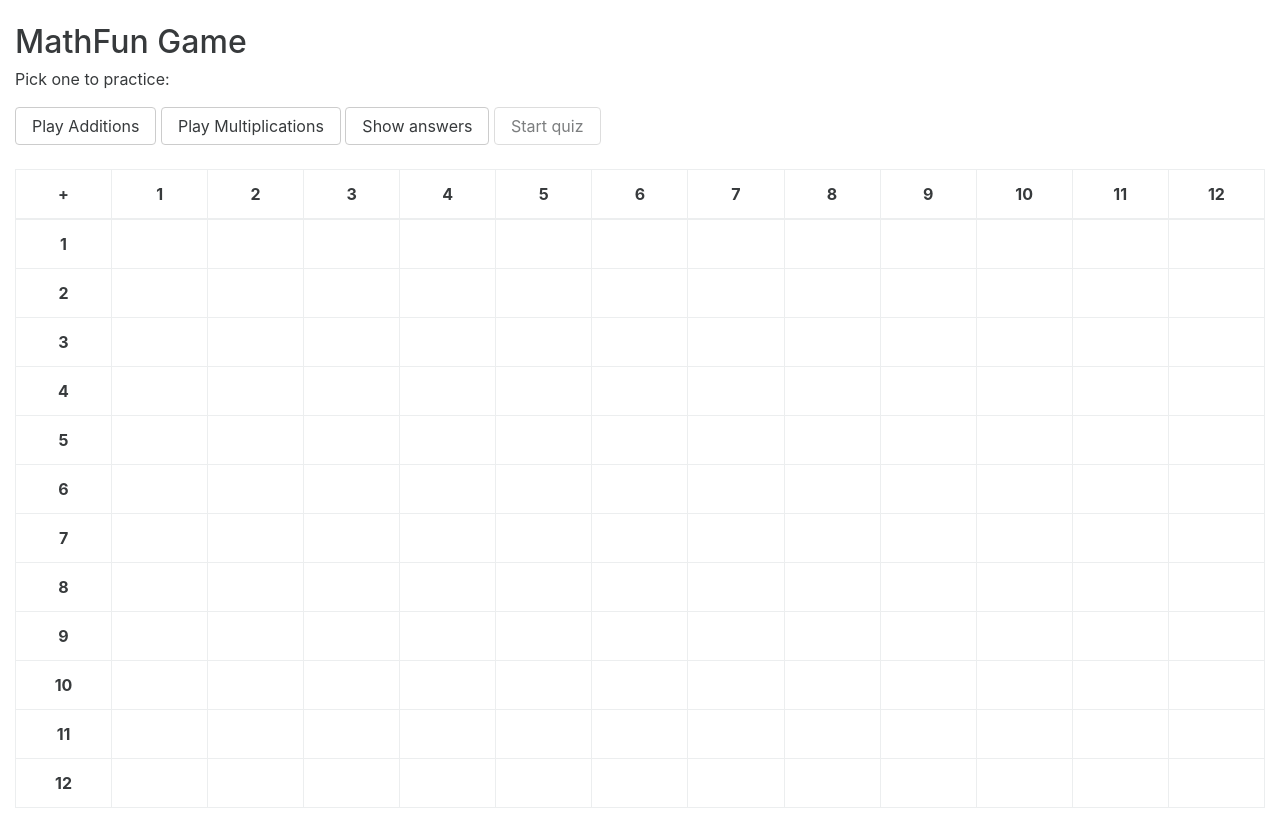
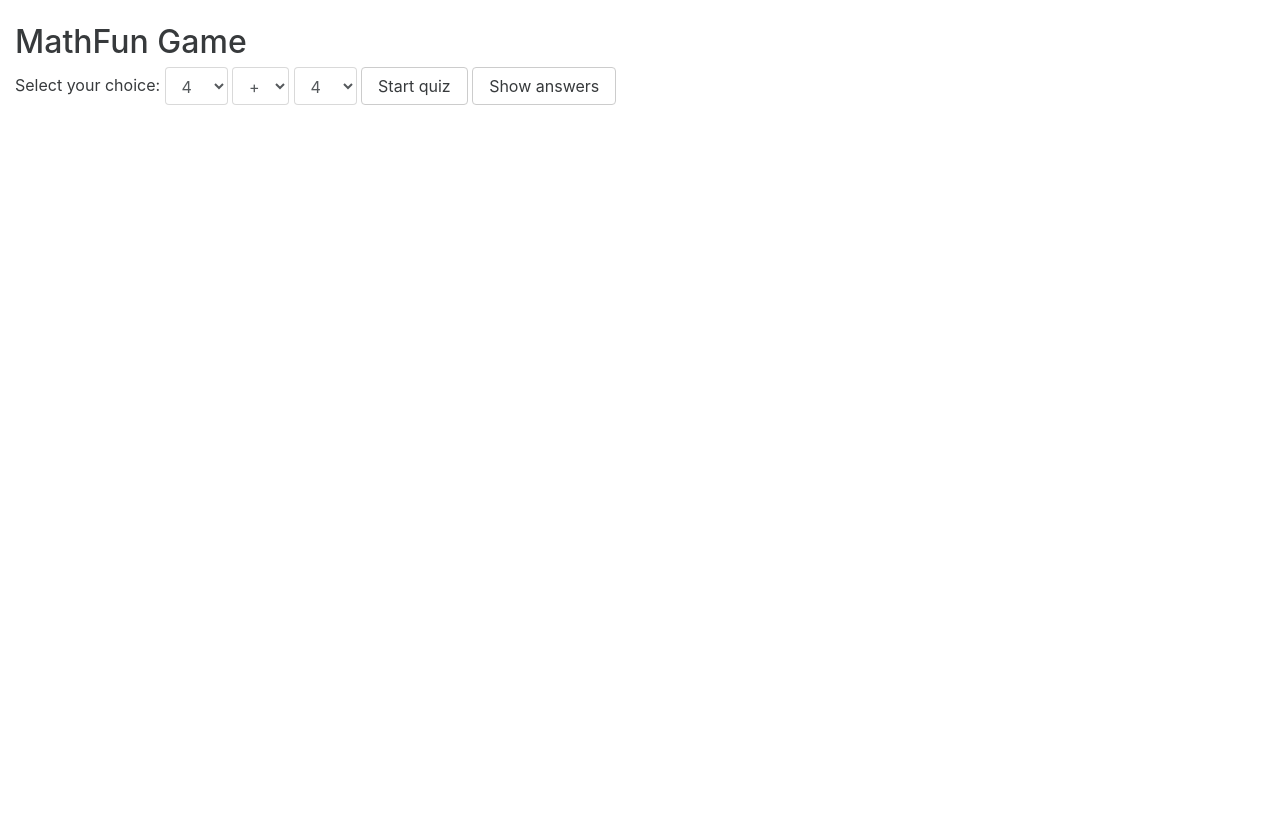
Before and after one commit to aminehaddad/mf-game, a Django app: page /game/ in a window 1280 px wide. After the commit the page ends 105 px from the top, so only its background shows below. Run offline with Django 3.2, Linux system fonts and the light colour scheme; lists and menus that the app fills with data are empty; some libraries are stand-ins or nearby versions.

Commit message:
Game now only shows "start quiz" and "show answers". Set global variables gameSettings and gameData. Moved functions outside of .ready().

```diff
--- a/mathfun/mf_game/templates/mf_game/game.html
+++ b/mathfun/mf_game/templates/mf_game/game.html
@@ -11,13 +11,43 @@
 			<div class="col-xs-12 col-sm-12">
 				<br>
 				<h2>MathFun Game</h2>
-				<p>Pick one to practice:</p>
-				<button type="button" class="btn btn-secondary action-start-additions">Play Additions</button>
-				<button type="button" class="btn btn-secondary action-start-multiplications">Play Multiplications</button>
+				<div class="form-group form-inline">
+					<label for="selectedNumber1">Select your choice:</label>
+					<select class="form-control" id="selectedNumber1">
+						<option value="1">1</option>
+						<option value="2">2</option>
+						<option value="3">3</option>
+						<option value="4">4</option>
+						<option value="5">5</option>
+						<option value="6">6</option>
+						<option value="7">7</option>
+						<option value="8">8</option>
+						<option value="9">9</option>
+						<option value="10">10</option>
+						<option value="11">11</option>
+						<option value="12">12</option>
+					</select>
+					<select class="form-control" id="selectedOperator">
+						<option value="additions">+</option>
+						<option value="multiplications">x</option>
+					</select>
+					<select class="form-control" id="selectedNumber2">
+						<option value="1">1</option>
+						<option value="2">2</option>
+						<option value="3">3</option>
+						<option value="4">4</option>
+						<option value="5">5</option>
+						<option value="6">6</option>
+						<option value="7">7</option>
+						<option value="8">8</option>
+						<option value="9">9</option>
+						<option value="10">10</option>
+						<option value="11">11</option>
+						<option value="12">12</option>
+					</select>
+					<button type="button" class="btn btn-secondary action-start-quiz">Start quiz</button>
 					<button type="button" class="btn btn-secondary action-show-answers">Show answers</button>
-				<button type="button" class="btn btn-secondary action-start-quiz" disabled>Start quiz</button>
-				<br>
-				<br>
+				</div>
 			</div>
 		</div>
 		<div class="row">
@@ -27,18 +57,55 @@
 			</div>
 		</div>
 	</div>
+
+	<!-- Question modal -->
+	<div class="modal fade" id="questionModal" tabindex="-1" role="dialog" aria-labelledby="questionModalLabel" aria-hidden="true" data-keyboard="false" data-backdrop="static">
+		<div class="modal-dialog" role="document">
+			<div class="modal-content">
+				<div class="modal-header">
+					<h4 class="modal-title" id="questionModalLabel">Question: loading..</h4>
+				</div>
+				<div class="modal-body">
+					<div class="form-group">
+						<label for="answerInput" class="col-form-label">Answer:</label>
+						<div class="">
+							<input class="form-control" type="number" id="answerInput" value="">
+						</div>
+					</div>
+				</div>
+				<div class="modal-footer">
+					<button type="button" class="btn btn-primary action-next-question">Next</button>
+				</div>
+			</div>
+		</div>
+	</div>
 {% endblock %}
 
 {% block body_footer %}
 	<script>
-		$(document).ready(function() {
 		// Game settings
 		var gameSettings = {
 			"id": "#table-math-container",
-				"rows": 12,
-				"columns": 12,
+			"rows": 4,
+			"columns": 4,
 			"type": "additions",
 		};
+
+		var gameData = {
+			"questions": [],
+			"answers": [],
+
+			"currentQuestion": "",
+			"currentAnswer": "",
+		};
+
+		// Setup default values of gameSettings when document loads
+		$(document).ready(function() {
+			// Default to gameSettings values for rows/columns/type
+			$("#selectedNumber1 option[value=" + gameSettings.rows + "]").prop("selected", true);
+			$("#selectedNumber2 option[value=" + gameSettings.columns + "]").prop("selected", true);
+			$("#selectedOperator option[value=" + gameSettings.type + "]").prop("selected", true);
+		});
 
 		// Build the HTML for the game table
 		function buildTableHTML(rows, columns, showAnswers) {
@@ -60,7 +127,7 @@
 				tableHTML += '<th>';
 				tableHTML += i;
 				tableHTML += '</th>';
-				};
+			}
 			tableHTML += '</tr>';
 			tableHTML += '</thead>';
 
@@ -80,9 +147,9 @@
 						}
 					}
 					tableHTML += '</td>';
-					};
+				}
 				tableHTML += '</tr>';
-				};
+			}
 
 			tableHTML += '</tbody>';
 			tableHTML += '</table>';
@@ -101,18 +168,117 @@
 			$(gameSettings.id).html("");
 		}
 
-			// When they click the "Additions" button, load the game
-			$(".action-start-additions").click(function() {
-				clearGameTable();
-				gameSettings.type = "additions";
-				updateTableHTML();
+		// This loads the quiz questions
+		function loadQuizQuestions() {
+			// Build list of questions and answers
+			var listOfQuestions = [];
+			var listOfAnswers = [];
+
+			for(var i=1; i<gameSettings.rows+1; i++) {
+				for(var j=1; j<gameSettings.columns+1; j++) {
+					var question;
+					var answer;
+
+					if(gameSettings.type === "additions") {
+						question = "What is " + i + " + " + j + "?";
+						answer = (i + j);
+					} else if(gameSettings.type === "multiplications") {
+						question = "What is " + i + " x " + j + "?";
+						answer = (i * j);
+					}
+
+					listOfQuestions.push(question);
+					listOfAnswers.push(answer);
+				}
+			}
+
+			gameData.questions = listOfQuestions;
+			gameData.answers = listOfAnswers;
+		}
+
+		// This loads the first question
+		function loadFirstQuestion() {
+			// Get the next question
+			var nextQuestionID = Math.floor((Math.random() * gameData.questions.length));
+			var question = gameData.questions[nextQuestionID];
+			var answer = gameData.answers[nextQuestionID];
+
+			// Set it in the gameData
+			gameData.currentQuestion = question;
+			gameData.currentAnswer = answer;
+
+			// Set it in the popup
+			$("#questionModalLabel").text(question);
+
+			// Focus on the input
+			$("#answerInput").focus();
+		}
+
+		// This validates user answer
+		function answerIsValid() {
+			var answerFromUser = $("#answerInput").val();
+			var actualAnswer = "" + gameData.currentAnswer;
+			return answerFromUser === actualAnswer;
+		}
+
+		// This loads the next question
+		function loadNextQuestion() {
+			// Before loading the next question, did user answer it correctly?
+			if(answerIsValid() === false) {
+				$("#answerInput").parent().addClass("has-danger");
+				return;
+
+			} else {
+				$("#answerInput").parent().removeClass("has-danger");
+
+				// Remove the question from list of questions (this also removes duplicates like 3+3)
+				for(var i=gameData.questions.length; i >= 0; i--) {
+					if(gameData.questions[i] === gameData.currentQuestion) {
+						gameData.questions.splice(i, 1);
+						gameData.answers.splice(i, 1);
+					}
+				}
+			}
+
+			// Is it the last question?
+			var isLastQuestion = gameData.questions.length === 0;
+			if(isLastQuestion) {
+				$("#questionModal").modal("hide");
+				$("#answerInput").val("");
+				alert("Congratulations! You finished the game!");
+				return;
+			}
+
+			// Get the next question
+			var nextQuestionID = Math.floor((Math.random() * gameData.questions.length));
+			var question = gameData.questions[nextQuestionID];
+			var answer = gameData.answers[nextQuestionID];
+
+			// Set it in the gameData
+			gameData.currentQuestion = question;
+			gameData.currentAnswer = answer;
+
+			// Set it in the popup
+			$("#questionModalLabel").text(question);
+			$("#answerInput").val("");
+
+			// Focus on the input
+			$("#answerInput").focus();
+		}
+
+		$(document).ready(function() {
+			// When user selects operator, set value in game settings
+			$("#selectedOperator").on("change", function() {
+				gameSettings.type = this.value;
 			});
 
-			// When they click the "Multiplications" button, load the game
-			$(".action-start-multiplications").click(function() {
-				clearGameTable();
-				gameSettings.type = "multiplications";
-				updateTableHTML();
+			// When user selects numbers, set value in game settings
+			$("#selectedNumber1").on("change", function() {
+				gameSettings.rows = parseInt(this.value, 10);
+			});
+
+			$("#selectedNumber2").on("change", function() {
+				gameSettings.columns = parseInt(this.value, 10);
 			});
 
 			// When they click the "Show answers" button, load it with the answers
@@ -123,7 +289,26 @@
 
 			// When they click the "Start quiz" button, start a new quiz
 			$(".action-start-quiz").click(function() {
-				alert("Quiz feature is coming soon!");
+				clearGameTable();
+				loadQuizQuestions();
+				loadFirstQuestion();
+				$('#questionModal').modal();
+			});
+
+			// When they submit an answer by pressing 'next question', process it
+			$(".action-next-question").click(function() {
+				loadNextQuestion();
+			});
+
+			// Detect the "enter" press when user submits answer
+			$("#answerInput").keypress(function() {
+				if(event.which == 13) {
+					// Prevent form submit, even though no form
+					event.preventDefault();
+
+					// Launch event for clicking next
+					$(".action-next-question").click();
+				}
 			});
 		});
 	</script>
@@ -135,9 +320,6 @@
 
 			// Load the container for the game
 			$("#container-game").show();
-
-			// Start game
-			$(".action-start-additions").click();
 		});
 	</script>
 {% endblock %}
```
Lines whose indentation alone changed are shown as unchanged.
